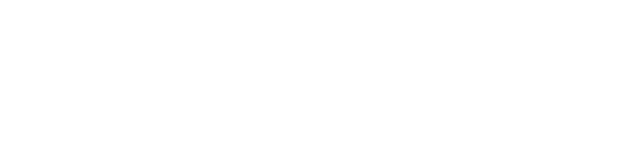
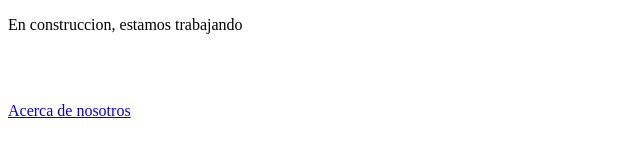
Before and after one commit to victorgg10/ch22obsidiana, a plain HTML site: page index.html in a window 1280 px wide. Shown: the whole page, without its empty margins (0-640 px from the left). Drawn offline with Linux system fonts and the light colour scheme.

Commit message:
Update index.html

```diff
--- a/index.html
+++ b/index.html
@@ -8,5 +8,9 @@
 </head>
 <body>
     <!--Código Página principal-->
+    <p> En construccion, estamos trabajando</p>
+    <br>
+    <br>
+    <p  >  <a href="./pages/aboutus.html" _blank> Acerca de nosotros</a> </p>
 </body>
 </html>
```
